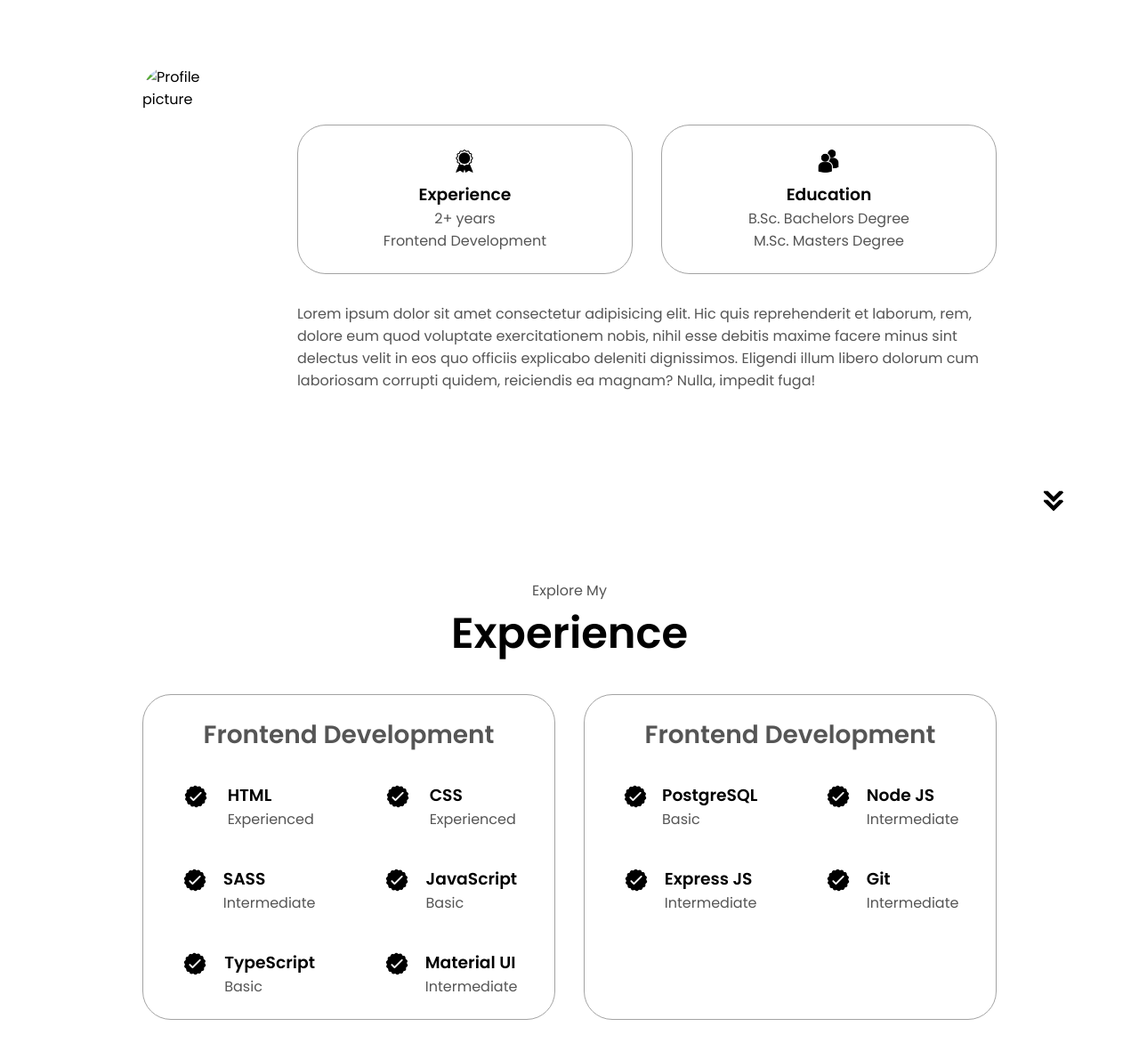
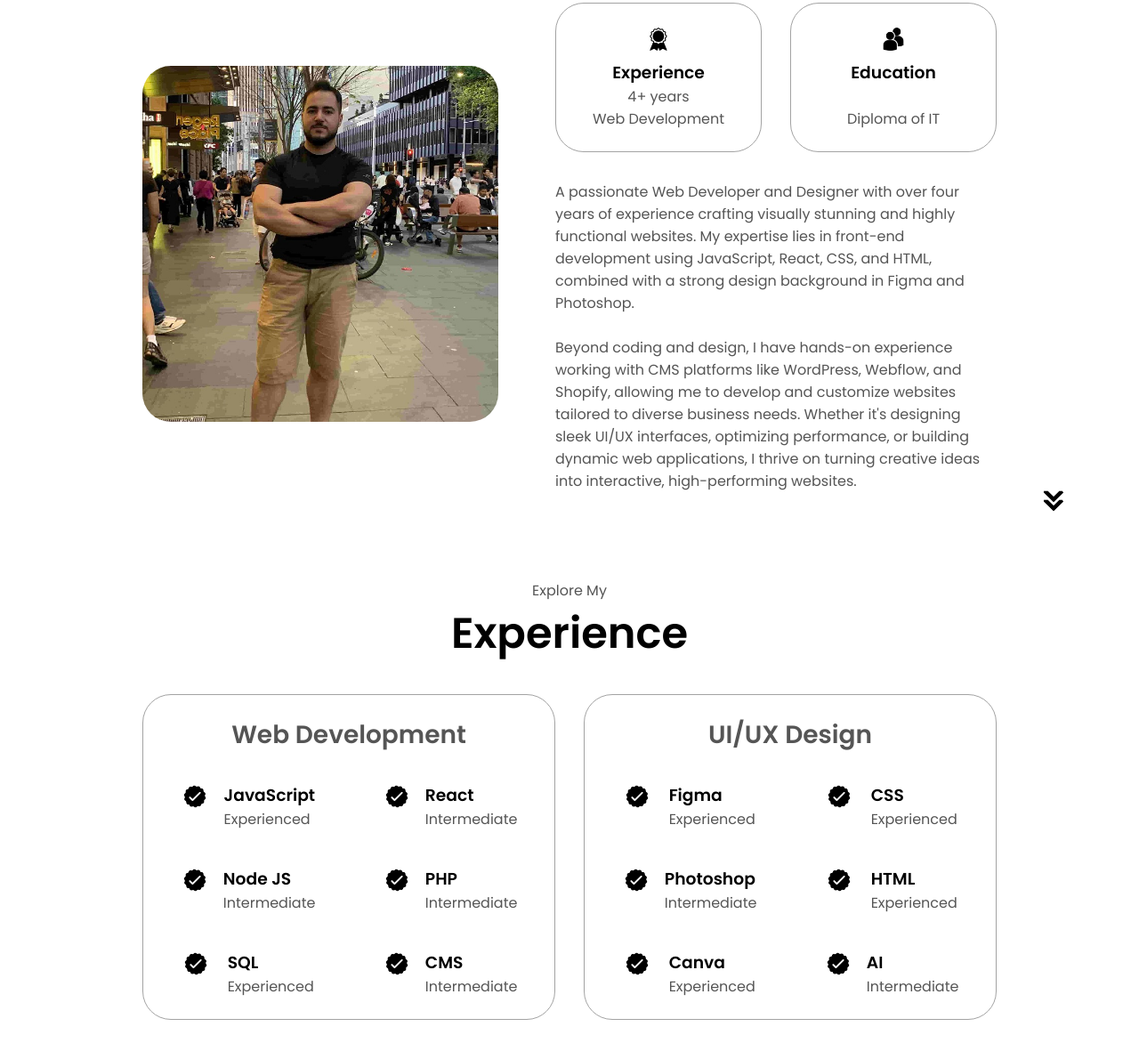
Before and after one commit to ash-js/New-Porfolio-Website, a plain HTML site: page index.html in a window 1280 px wide. Shown: the part 1045-2226 px from the top of the page at 89% size. Drawn offline with Linux system fonts and the light colour scheme.

Commit message:
update personal profile details and enhance experience descriptions

```diff
--- a/index.html
+++ b/index.html
@@ -45,7 +45,7 @@
         <div class="section__text">
             <p class="section__text__p1">Hello, I'm</p>
             <h1 class="title">Ashour Abdal</h1>
-            <p class="section__text__p2">Web Developer</p>
+            <p class="section__text__p2">Web Developer & UI/UX Designer</p>
             <div class="btn-container">
                 <button class="btn btn-color-2" onclick="window.open('./assets/resume-example.pdf')">
                     Download CV
@@ -67,30 +67,38 @@
         <h1 class="title">About Me</h1>
         <div class="section-container">
             <div class="section__pic-container">
-                <img src="./assets/about-pic.png" alt="Profile picture" class="about-pic" />
+                <img src="./assets/about-pic.jpeg" alt="Profile picture" class="about-pic" />
             </div>
             <div class="about-details-container">
                 <div class="about-containers">
                     <div class="details-container">
                         <img src="./assets/experience.png" alt="Experience icon" class="icon" />
                         <h3>Experience</h3>
-                        <p>2+ years <br />Frontend Development</p>
+                        <p>4+ years <br />Web Development</p>
                     </div>
                     <div class="details-container">
                         <img src="./assets/education.png" alt="Education icon" class="icon" />
                         <h3>Education</h3>
-                        <p>B.Sc. Bachelors Degree<br />M.Sc. Masters Degree</p>
+                        <p><br />Diploma of IT</p>
                     </div>
                 </div>
                 <div class="text-container">
                     <p>
-                        Lorem ipsum dolor sit amet consectetur adipisicing elit. Hic quis
-                        reprehenderit et laborum, rem, dolore eum quod voluptate
-                        exercitationem nobis, nihil esse debitis maxime facere minus sint
-                        delectus velit in eos quo officiis explicabo deleniti dignissimos.
-                        Eligendi illum libero dolorum cum laboriosam corrupti quidem,
-                        reiciendis ea magnam? Nulla, impedit fuga!
+                        A passionate Web Developer and Designer with over four years of experience crafting
+                        visually stunning and highly functional websites. My expertise lies in front-end development
+                        using JavaScript, React, CSS, and HTML, combined with a strong design background in Figma and
+                        Photoshop.
                     </p>
+                    <br />
+                    <p>
+                        Beyond coding and design, I have hands-on experience working with CMS platforms like WordPress,
+                        Webflow, and Shopify, allowing me to develop and customize websites tailored to diverse business
+                        needs. Whether it's designing sleek UI/UX interfaces, optimizing performance, or building
+                        dynamic web applications, I thrive on turning creative ideas into interactive, high-performing
+                        websites.
+                        <br />
+                    </p>
+                    <br />
                 </div>
             </div>
         </div>
@@ -102,12 +110,60 @@
         <div class="experience-details-container">
             <div class="about-containers">
                 <div class="details-container">
-                    <h2 class="experience-sub-title">Frontend Development</h2>
+                    <h2 class="experience-sub-title">Web Development</h2>
                     <div class="article-container">
                         <article>
                             <img src="./assets/checkmark.png" alt="Experience icon" class="icon" />
                             <div>
-                                <h3>HTML</h3>
+                                <h3>JavaScript</h3>
+                                <p>Experienced</p>
+                            </div>
+                        </article>
+                        <article>
+                            <img src="./assets/checkmark.png" alt="Experience icon" class="icon" />
+                            <div>
+                                <h3>React</h3>
+                                <p>Intermediate</p>
+                            </div>
+                        </article>
+                        <article>
+                            <img src="./assets/checkmark.png" alt="Experience icon" class="icon" />
+                            <div>
+                                <h3>Node JS</h3>
+                                <p>Intermediate</p>
+                            </div>
+                        </article>
+                        <article>
+                            <img src="./assets/checkmark.png" alt="Experience icon" class="icon" />
+                            <div>
+                                <h3>PHP</h3>
+                                <p>Intermediate</p>
+                            </div>
+                        </article>
+                        <article>
+                            <img src="./assets/checkmark.png" alt="Experience icon" class="icon" />
+                            <div>
+                                <h3>SQL</h3>
+                                <p>Experienced</p>
+                            </div>
+                        </article>
+                        <article>
+                            <img src="./assets/checkmark.png" alt="Experience icon" class="icon" />
+                            <div>
+                                <h3>CMS</h3>
+                                <p>Intermediate</p>
+                            </div>
+                        </article>
+
+                    </div>
+                </div>
+                <div class="details-container">
+                    <h2 class="experience-sub-title">UI/UX Design</h2>
+                    <div class="article-container">
+                        <article>
+                            <img src="./assets/checkmark.png" alt="Experience icon" class="icon" />
+                            <div>
+                                <h3>Figma</h3>
                                 <p>Experienced</p>
                             </div>
                         </article>
@@ -121,61 +177,28 @@
                         <article>
                             <img src="./assets/checkmark.png" alt="Experience icon" class="icon" />
                             <div>
-                                <h3>SASS</h3>
+                                <h3>Photoshop</h3>
                                 <p>Intermediate</p>
                             </div>
                         </article>
                         <article>
                             <img src="./assets/checkmark.png" alt="Experience icon" class="icon" />
                             <div>
-                                <h3>JavaScript</h3>
-                                <p>Basic</p>
+                                <h3>HTML</h3>
+                                <p>Experienced</p>
                             </div>
                         </article>
                         <article>
                             <img src="./assets/checkmark.png" alt="Experience icon" class="icon" />
                             <div>
-                                <h3>TypeScript</h3>
-                                <p>Basic</p>
+                                <h3>Canva</h3>
+                                <p>Experienced</p>
                             </div>
                         </article>
                         <article>
                             <img src="./assets/checkmark.png" alt="Experience icon" class="icon" />
                             <div>
-                                <h3>Material UI</h3>
-                                <p>Intermediate</p>
-                            </div>
-                        </article>
-                    </div>
-                </div>
-                <div class="details-container">
-                    <h2 class="experience-sub-title">Frontend Development</h2>
-                    <div class="article-container">
-                        <article>
-                            <img src="./assets/checkmark.png" alt="Experience icon" class="icon" />
-                            <div>
-                                <h3>PostgreSQL</h3>
-                                <p>Basic</p>
-                            </div>
-                        </article>
-                        <article>
-                            <img src="./assets/checkmark.png" alt="Experience icon" class="icon" />
-                            <div>
-                                <h3>Node JS</h3>
-                                <p>Intermediate</p>
-                            </div>
-                        </article>
-                        <article>
-                            <img src="./assets/checkmark.png" alt="Experience icon" class="icon" />
-                            <div>
-                                <h3>Express JS</h3>
-                                <p>Intermediate</p>
-                            </div>
-                        </article>
-                        <article>
-                            <img src="./assets/checkmark.png" alt="Experience icon" class="icon" />
-                            <div>
-                                <h3>Git</h3>
+                                <h3>AI</h3>
                                 <p>Intermediate</p>
                             </div>
                         </article>
```
Also changed, not shown: assets/About-pic.jpeg (added), 2 other files.
